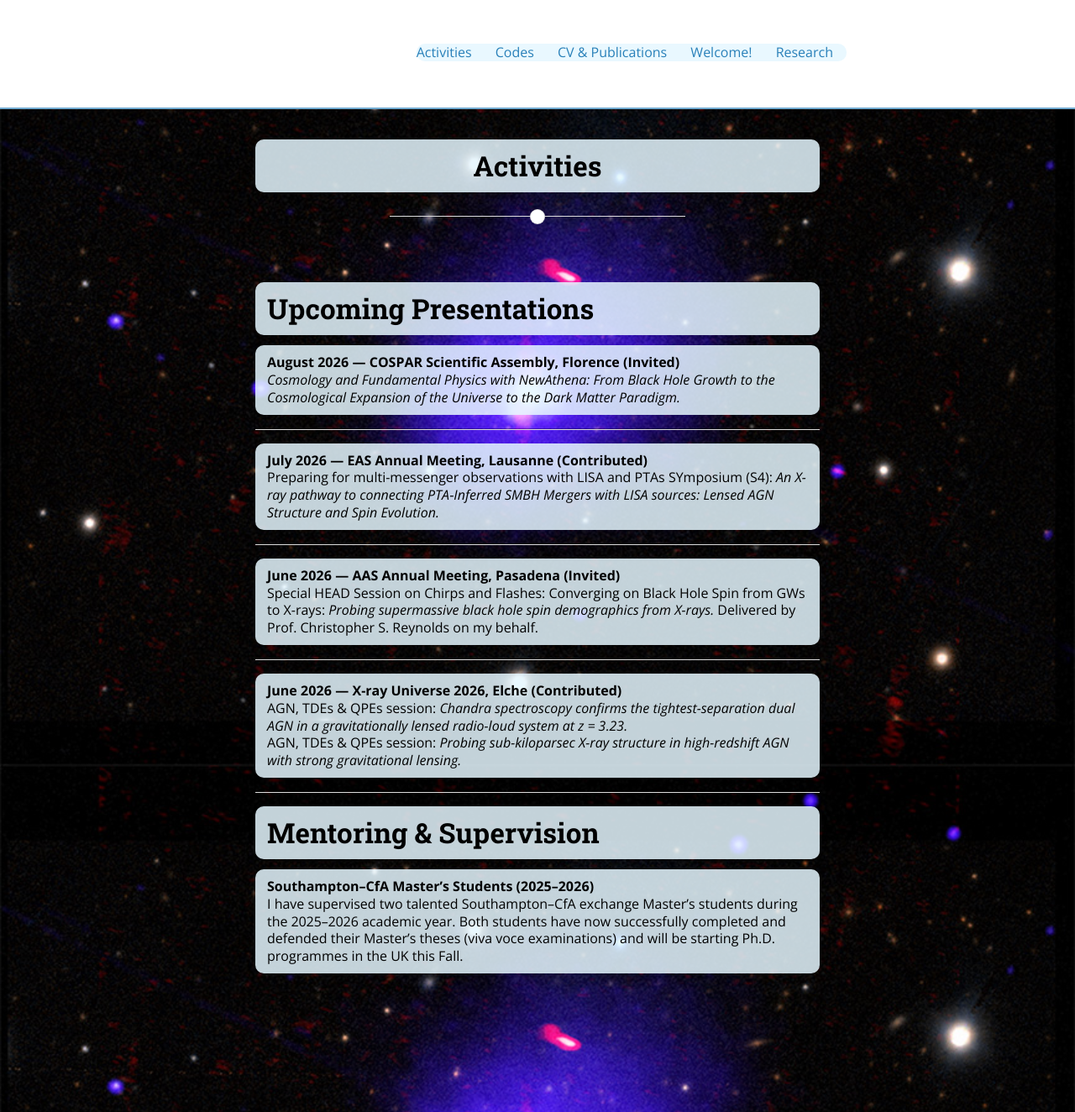
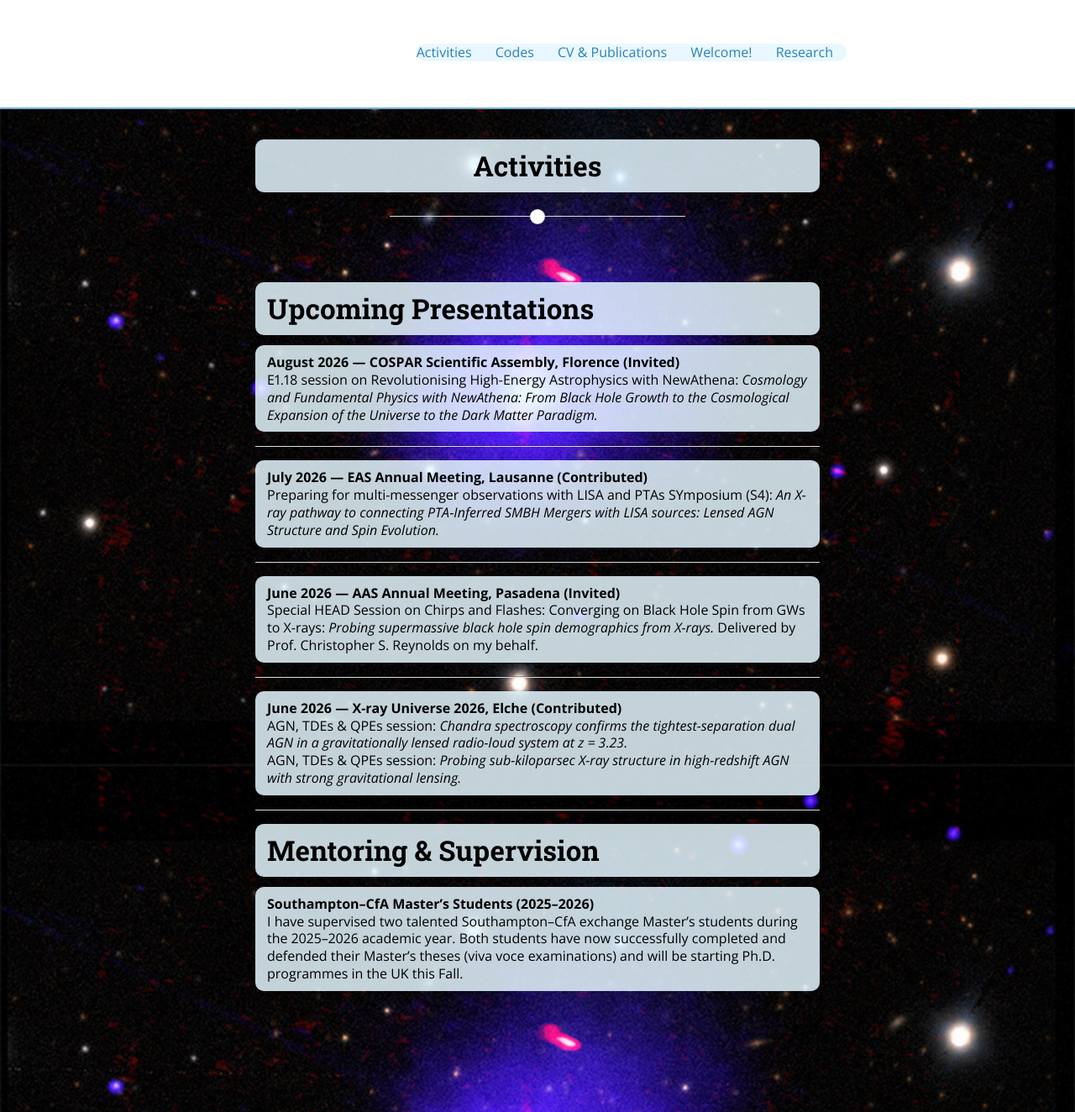
Before and after one commit to jsiskreynes-astro/jsiskreynes-astro.github.io, a Jekyll site: the page built from activities.md, in a window 1280 px wide and 1324 px high. Shown: the whole window at 84% size. Built offline with Jekyll 4.4.1, drawn with Linux system fonts in a browser that asks for light colours; nearby versions of some CDN libraries.

Commit message:
Update activities.md

```diff
--- a/activities.md
+++ b/activities.md
@@ -9,7 +9,7 @@ nav_order: 5
 # Upcoming Presentations
 
 **August 2026 — COSPAR Scientific Assembly, Florence (Invited)**
-*Cosmology and Fundamental Physics with NewAthena: From Black Hole Growth to the Cosmological Expansion of the Universe to the Dark Matter Paradigm.*
+E1.18 session on Revolutionising High-Energy Astrophysics with NewAthena: *Cosmology and Fundamental Physics with NewAthena: From Black Hole Growth to the Cosmological Expansion of the Universe to the Dark Matter Paradigm.*
 
 ---
 
```
